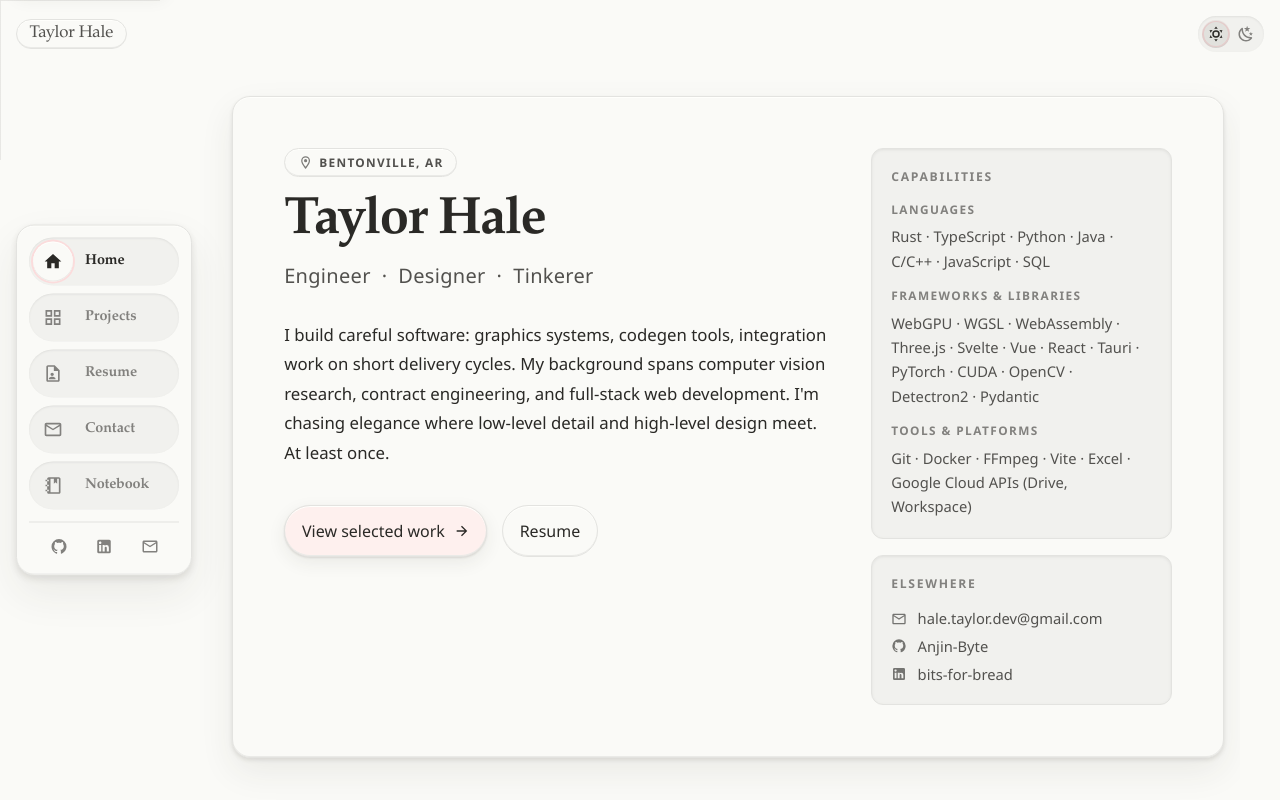
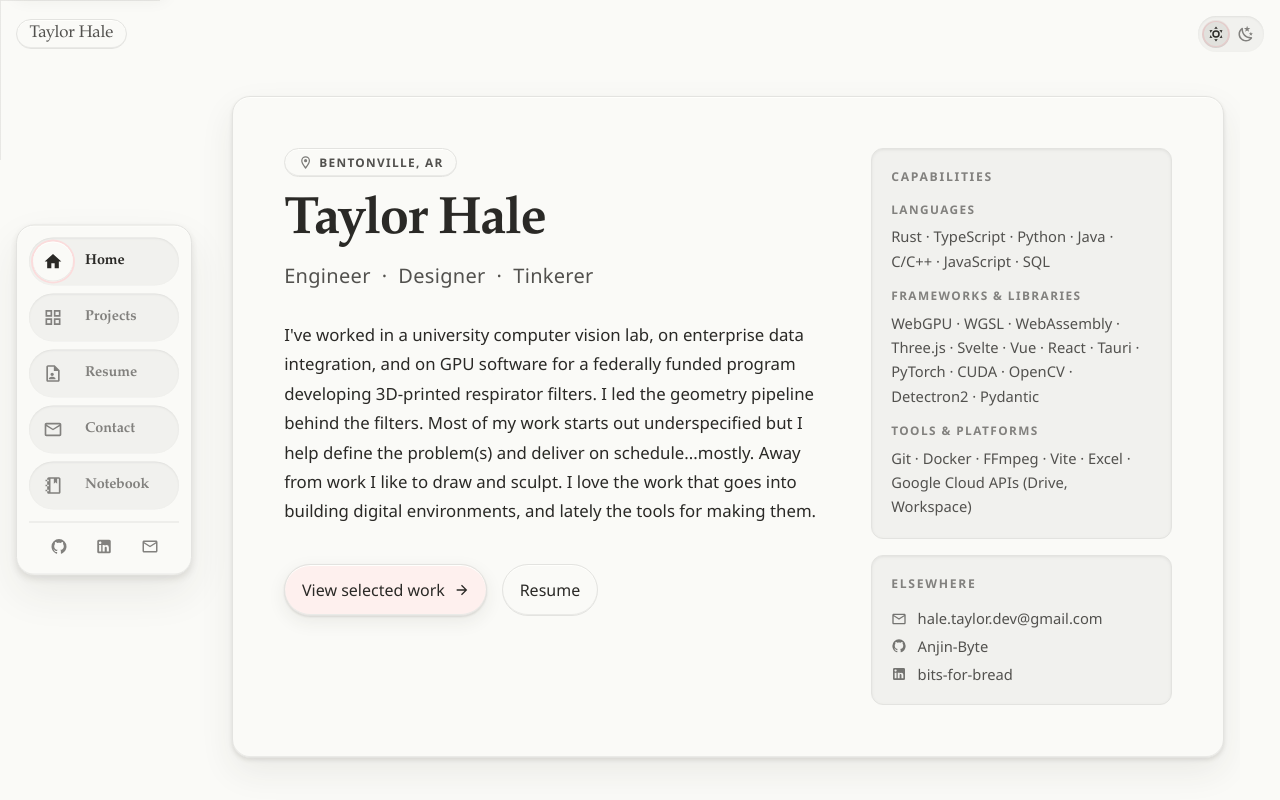
Before and after one commit to Anjin-Byte/Anjin-Byte.github.io, a Vue app in the folder app/: page / in a window 1280 px wide. Built offline with nearby package versions, Linux system fonts and the light colour scheme; what markdown-it-highlightjs, markdown-it-texmath would draw is missing.

Commit message:
Tweaks to Bio

```diff
--- a/app/src/data/siteIdentity.ts
+++ b/app/src/data/siteIdentity.ts
@@ -28,12 +28,22 @@ export const profile = {
   // structured-data value is stated separately rather than parsed out of it.
   jobTitle: 'Software Engineer',
   tagline: 'Engineer  ·  Designer  ·  Tinkerer',
+  // Hero paragraph. Written for a general reader (a hiring manager outside
+  // graphics), not for a specialist. The range across three unrelated domains is
+  // the signal. Depth is left for Projects and Resume to prove.
+  //
+  // Style rules, applied deliberately: short declarative sentences, active
+  // voice, no metrics, no adjective claims. Earlier drafts used a
+  // "Different fields, same job:" setup with a three-part list after the colon.
+  // Balanced constructions like that one read as machine-written. Keep the
+  // sentences plain and uneven.
   bio:
-    'I build careful software: graphics systems, codegen tools, ' +
-    'integration work on short delivery cycles. My background spans ' +
-    'computer vision research, contract engineering, and full-stack web ' +
-    'development. I\'m chasing elegance where low-level detail and ' +
-    'high-level design meet. At least once.',
+    'I\'ve worked in a university computer vision lab, on enterprise data ' +
+    'integration, and on GPU software for a federally funded program developing ' +
+    '3D-printed respirator filters. I led the geometry pipeline behind the ' +
+    'filters. Most of my work starts out underspecified but I help define the problem(s) and ' +
+    'deliver on schedule...mostly. Away from work I like to draw and sculpt. I love the work ' +
+    'that goes into building digital environments, and lately the tools for making them.',
   locality,
   region,
   country: 'US',
@@ -96,8 +106,8 @@ export const siteTitle = 'Taylor Hale · Engineer, Designer, Tinkerer';
  *  would clip it mid-sentence. Same voice, same claims, sized for the slot.
  *  No em-dashes. */
 export const siteDescription =
-  'Taylor Hale builds careful software: graphics systems, codegen tools, and '
-  + 'integration work on short delivery cycles. Based in Bentonville, AR.';
+  'Taylor Hale is a software engineer working across computer vision, data '
+  + 'integration, and GPU systems. Based in Bentonville, AR.';
 
 /** 1200x630 social card in `public/`. Sources + regeneration: `app/brand/`. */
 export const ogImagePath = '/og-card.png';
```
Also changed, not shown: app/src/data/profile.ts (+0 -8 lines).
